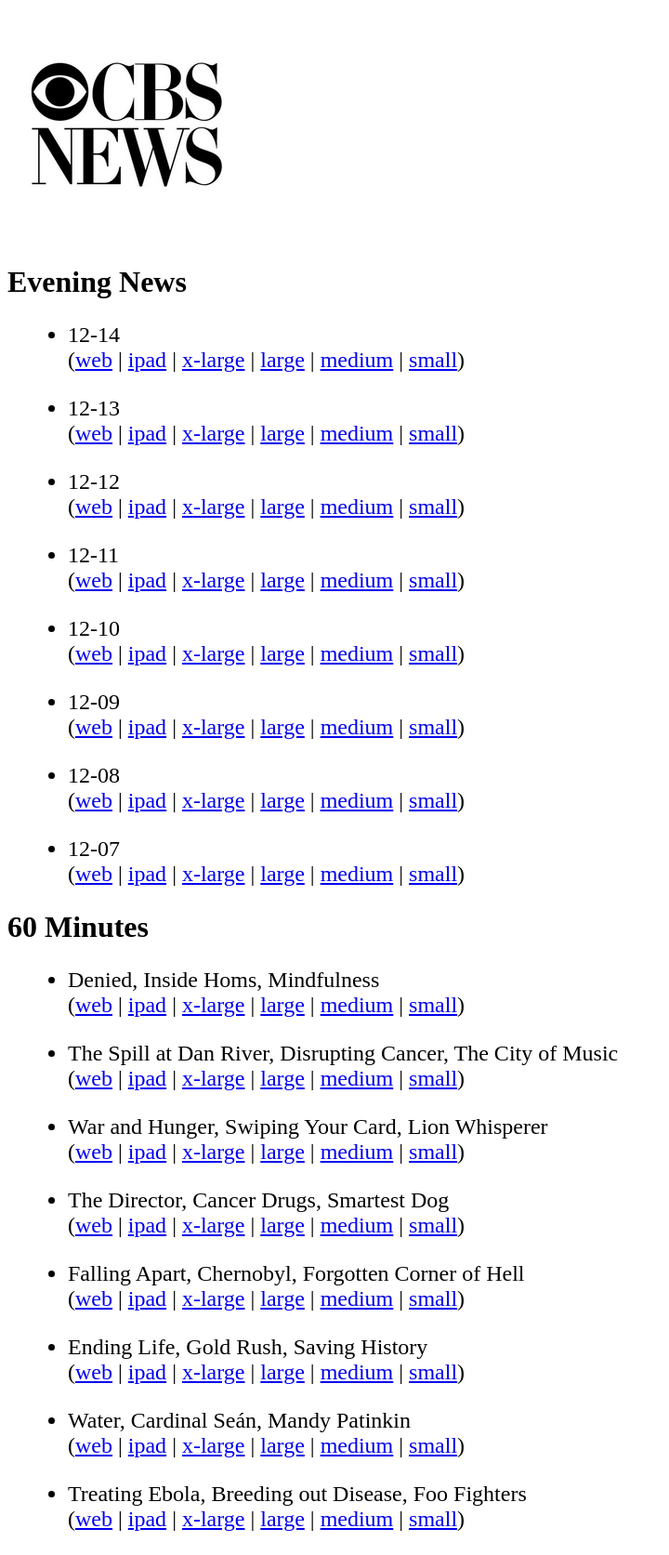
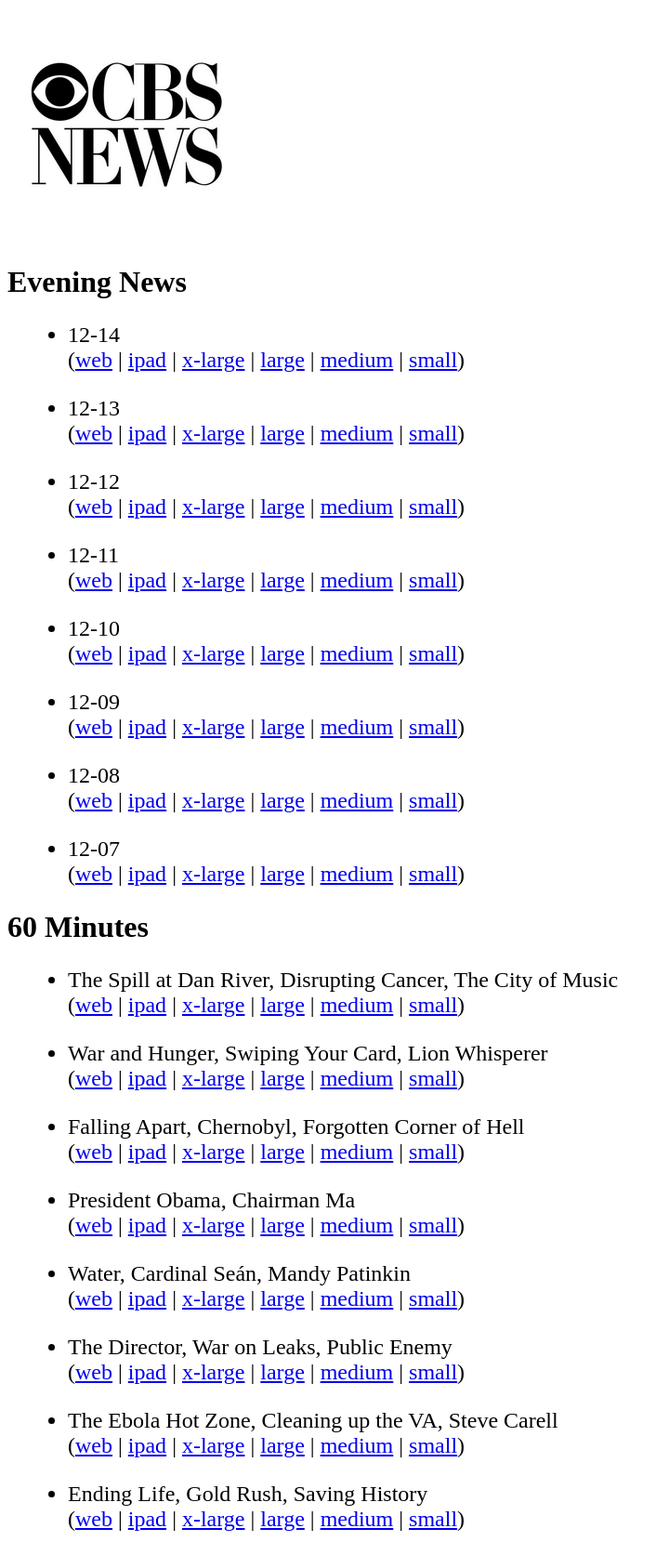
Before and after one commit to jkutner/cbsfeed, a Jekyll site: the page built from index.html, in a window 1280 px wide. Shown: the whole page at 93% size, without its empty margins (0-720 px from the left). Built offline with Jekyll 4.4.1, drawn with Linux system fonts in a browser that asks for light colours; nearby versions of some CDN libraries; some of the changed lines change nothing that is shown.

Commit message:
Updating with latest episdoes

```diff
--- a/_data/sixtymin.yml
+++ b/_data/sixtymin.yml
@@ -1,13 +1,4 @@
 ---
-- title: Denied, Inside Homs, Mindfulness
-  links:
-    orig: /videos/denied-inside-homs-mindfulness/
-    ipad: ipad-streaming.cbsnews.com/media/mpx/2014/12/14/372475971824/60_FULL_121414_320321_phone.m3u8
-    mp4_240: media\/2014\/12\/14\/372475971824\/60_FULL_121414_320246_240.mp4
-    mp4_740: media\/2014\/12\/14\/372475971824\/60_FULL_121414_320246_740.mp4
-    mp4_796: media\/2014\/12\/14\/372475971824\/60_FULL_121414_320246_796.mp4
-    mp4_1296: media\/2014\/12\/14\/372475971824\/60_FULL_121414_320246_1296.mp4
-  date: Denied, Inside Homs, Mindfulness
 - title: The Spill at Dan River, Disrupting Cancer, The City of Music
   links:
     orig: /videos/the-spill-at-dan-river-disrupting-cancer-the-city-of-music/
@@ -26,15 +17,6 @@
     mp4_796: media\/2014\/11\/29\/365134915521\/60_FULL_113014_314250_796.mp4
     mp4_1296: media\/2014\/11\/29\/365134915521\/60_FULL_113014_314250_1296.mp4
   date: War and Hunger, Swiping Your Card, Lion Whisperer
-- title: The Director, Cancer Drugs, Smartest Dog
-  links:
-    orig: /videos/the-director-cancer-drugs-smartest-dog/
-    ipad: ipad-streaming.cbsnews.com/media/mpx/2014/10/05/338079299674/60_FULL_100514_287241_tablet.m3u8
-    mp4_240: media\/2014\/10\/05\/338079299674\/60_FULL_100514_287079_240.mp4
-    mp4_740: media\/2014\/10\/05\/338079299674\/60_FULL_100514_287079_740.mp4
-    mp4_796: media\/2014\/10\/05\/338079299674\/60_FULL_100514_287079_796.mp4
-    mp4_1296: media\/2014\/10\/05\/338079299674\/60_FULL_100514_287079_1296.mp4
-  date: The Director, Cancer Drugs, Smartest Dog
 - title: Falling Apart, Chernobyl, Forgotten Corner of Hell
   links:
     orig: /videos/falling-apart-chernobyl-forgotten-corner-of-hell/
@@ -44,6 +26,42 @@
     mp4_796: media\/2014\/11\/23\/362313795967\/60_FULL_11232014_312148_796.mp4
     mp4_1296: media\/2014\/11\/23\/362313795967\/60_FULL_11232014_312148_1296.mp4
   date: Falling Apart, Chernobyl, Forgotten Corner of Hell
+- title: President Obama, Chairman Ma
+  links:
+    orig: /videos/president-obama-chairman-ma/
+    ipad: ipad-streaming.cbsnews.com/media/mpx/2014/09/29/334715459590/60_FULL_092814_285651_500/60_FULL_092814_285651_500.m3u8
+    mp4_240: media\/2014\/09\/29\/334715459590\/60_FULL_092814_283238_240.mp4
+    mp4_740: media\/2014\/09\/29\/334715459590\/60_FULL_092814_283238_740.mp4
+    mp4_796: media\/2014\/09\/29\/334715459590\/60_FULL_092814_283238_796.mp4
+    mp4_1296: media\/2014\/09\/29\/334715459590\/60_FULL_092814_283238_1296.mp4
+  date: President Obama, Chairman Ma
+- title: Water, Cardinal Se&aacute;n, Mandy Patinkin
+  links:
+    orig: /videos/water-cardinal-sean-mandy-patinkin/
+    ipad: ipad-streaming.cbsnews.com/media/mpx/2014/11/17/359532099703/60_FULL_111614_309578_phone.m3u8
+    mp4_240: media\/2014\/11\/17\/359532099703\/60_FULL_111614_309524_240.mp4
+    mp4_740: media\/2014\/11\/17\/359532099703\/60_FULL_111614_309524_740.mp4
+    mp4_796: media\/2014\/11\/17\/359532099703\/60_FULL_111614_309524_796.mp4
+    mp4_1296: media\/2014\/11\/17\/359532099703\/60_FULL_111614_309524_1296.mp4
+  date: Water, Cardinal Se&aacute;n, Mandy Patinkin
+- title: The Director, War on Leaks, Public Enemy
+  links:
+    orig: /videos/the-director-war-on-leaks-public-enemy/
+    ipad: ipad-streaming.cbsnews.com/media/mpx/2014/10/12/340999747517/60_FULL_101214_291355_500/60_FULL_101214_291355_500.m3u8
+    mp4_240: media\/2014\/10\/12\/340999747517\/60_FULL_101214_291137_240.mp4
+    mp4_740: media\/2014\/10\/12\/340999747517\/60_FULL_101214_291137_740.mp4
+    mp4_796: media\/2014\/10\/12\/340999747517\/60_FULL_101214_291137_796.mp4
+    mp4_1296: media\/2014\/10\/12\/340999747517\/60_FULL_101214_291137_1296.mp4
+  date: The Director, War on Leaks, Public Enemy
+- title: The Ebola Hot Zone, Cleaning up the VA, Steve Carell
+  links:
+    orig: /videos/the-ebola-hot-zone-cleaning-up-the-va-steve-carell/
+    ipad: ipad-streaming.cbsnews.com/media/mpx/2014/11/10/355843139997/60_FULL_110914_306436_tablet.m3u8
+    mp4_240: media\/2014\/11\/10\/355843139997\/60_FULL_110914_306401_240.mp4
+    mp4_740: media\/2014\/11\/10\/355843139997\/60_FULL_110914_306401_740.mp4
+    mp4_796: media\/2014\/11\/10\/355843139997\/60_FULL_110914_306401_796.mp4
+    mp4_1296: media\/2014\/11\/10\/355843139997\/60_FULL_110914_306401_1296.mp4
+  date: The Ebola Hot Zone, Cleaning up the VA, Steve Carell
 - title: Ending Life, Gold Rush, Saving History
   links:
     orig: /videos/ending-life-gold-rush-saving-history/
@@ -53,21 +71,3 @@
     mp4_796: media\/2014\/10\/19\/344922179613\/60_FULL_101914_297722_796.mp4
     mp4_1296: media\/2014\/10\/19\/3449221129613\/60_FULL_101914_297722_1296.mp4
   date: Ending Life, Gold Rush, Saving History
-- title: Water, Cardinal Se&aacute;n, Mandy Patinkin
-  links:
-    orig: /videos/water-cardinal-sean-mandy-patinkin/
-    ipad: ipad-streaming.cbsnews.com/media/mpx/2014/11/17/359532099703/60_FULL_111614_309578_phone.m3u8
-    mp4_240: media\/2014\/11\/17\/359532099703\/60_FULL_111614_309524_240.mp4
-    mp4_740: media\/2014\/11\/17\/359532099703\/60_FULL_111614_309524_740.mp4
-    mp4_796: media\/2014\/11\/17\/359532099703\/60_FULL_111614_309524_796.mp4
-    mp4_1296: media\/2014\/11\/17\/359532099703\/60_FULL_111614_309524_1296.mp4
-  date: Water, Cardinal Se&aacute;n, Mandy Patinkin
-- title: Treating Ebola, Breeding out Disease, Foo Fighters
-  links:
-    orig: /videos/treating-ebola-breeding-out-disease-foo-fighters/
-    ipad: ipad-streaming.cbsnews.com/media/mpx/2014/10/26/348153923933/60_FULL_102614_301025_500/60_FULL_102614_301025_500.m3u8
-    mp4_240: media\/2014\/10\/26\/348153923933\/60_FULL_102614_300962_240.mp4
-    mp4_740: media\/2014\/10\/26\/348153923933\/60_FULL_102614_300962_740.mp4
-    mp4_796: media\/2014\/10\/26\/348153923933\/60_FULL_102614_300962_796.mp4
-    mp4_1296: media\/2014\/10\/26\/348153923933\/60_FULL_102614_300962_1296.mp4
-  date: Treating Ebola, Breeding out Disease, Foo Fighters
```
